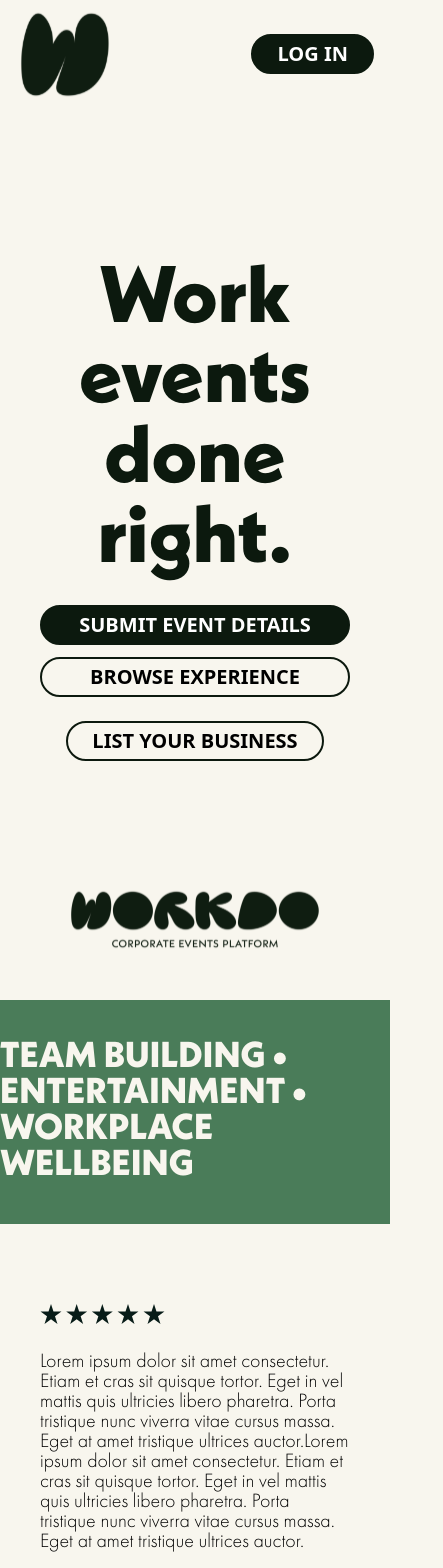
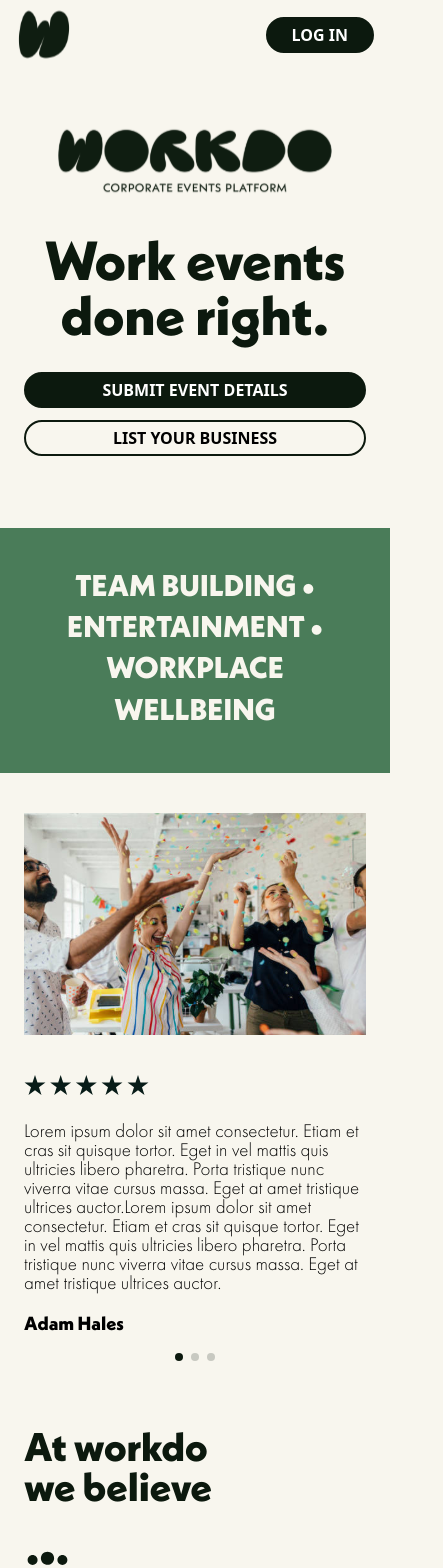
Before and after one commit to Jadoon9/workdo, a React (Vite) app: page / in a window 390 px wide. Shown: the top 1568 px of the page, 443 px wide, since content can reach past the window. Built offline with nearby package versions, Linux system fonts and the light colour scheme.

Commit message:
fixed ui responsiveness issues

```diff
--- a/src/components/common/Button.jsx
+++ b/src/components/common/Button.jsx
@@ -13,9 +13,7 @@ const Button = ({
       onClick={onClick}
       className={`px-6 py-2 border-2 ${
         borderWhite ? "border-secondary-200" : "border-primary-200"
-      } uppercase ${bgColor} ${width} hover:opacity-85 font-bold ${
-        !smallText ? "body-regular" : "body-small"
-      } hover:scale-105 ${textColor} rounded-[45px]`}
+      } uppercase ${bgColor} ${width} hover:opacity-85 font-bold body-medium lg:body-18 hover:scale-105 ${textColor} rounded-[45px]`}
     >
       <>{text}</>
     </button>
--- a/src/components/common/Input.jsx
+++ b/src/components/common/Input.jsx
@@ -27,7 +27,7 @@ const Input = ({
         type={type}
         placeholder={placeholder}
         onChange={handleInputChange}
-        className={`w-full px-12 py-3 ${
+        className={`w-full px-6 lg:px-12 py-3 ${
           borderWhite ? "bg-white " : "bg-secondary-200"
         } border-2 rounded-[60px] outline-none border-primary-200 hover:opacity-85`}
         style={{ "::placeholder": { color: "#0C190E" } }}
--- a/src/index.css
+++ b/src/index.css
@@ -17,6 +17,7 @@
     url("./assets/Neue-Kabel/NeueKabel-Bold.otf") format("opentype"),
     url("./assets/Neue-Kabel/NeueKabel-Light.otf") format("opentype");
 }
+
 .fontBold {
   font-family: "futura";
 }
@@ -88,14 +89,13 @@ a {
 }
 
 .paddingX {
-  padding-inline: 40px;
+  padding-inline: 60px;
 }
-.swiper-pagination {
-  position: absolute;
-  top: 0px;
-  width: 100%;
-  text-align: center;
+
+.paddingXS {
+  padding-inline: 24px;
 }
+
 .swiper {
   width: 100%;
   height: 100%;
@@ -144,8 +144,9 @@ a {
   .h2 {
     @apply text-[60px] leading-none;
   }
-  .h2-57 {
-    @apply text-[57px] leading-none;
+
+  .h2-55 {
+    @apply text-[55px] leading-none;
   }
 
   .h3 {
@@ -155,9 +156,11 @@ a {
   .h4 {
     @apply text-[36px]  leading-none;
   }
+
   .h5 {
     @apply text-[34px]  leading-none;
   }
+
   .h6 {
     @apply text-[30px] leading-none;
   }
@@ -172,8 +175,12 @@ a {
     @apply text-[24px] leading-none;
   }
 
+  .body-regular1 {
+    @apply text-[21px] leading-none;
+  }
+
   .body-regular {
-    @apply text-[20px] leading-none;
+    @apply text-[19px] leading-none;
   }
 
   .body-18 {
@@ -192,31 +199,7 @@ a {
     @apply text-[12px] font-normal leading-none;
   }
 
-  .small-medium {
-    @apply text-[12px] font-medium leading-none;
-  }
-
-  .small-semibold {
-    @apply text-[12px] font-semibold leading-none;
-  }
-
-  .subtle-medium {
-    @apply text-[10px] font-medium leading-none !important;
-  }
-
   .subtle-regular {
     @apply text-[10px] font-normal leading-none;
   }
-
-  .invert-colors {
-    @apply invert dark:invert-0;
-  }
-
-  .shadow-light100_dark100 {
-    @apply shadow-light-100 dark:shadow-dark-100;
-  }
-
-  .shadow-light100_darknone {
-    @apply shadow-light-100 dark:shadow-none;
-  }
 }
--- a/src/pages/HomePage.jsx
+++ b/src/pages/HomePage.jsx
@@ -29,9 +29,9 @@ const HomePage = () => {
 
   return (
     <div className="mb-8">
-      <section className="paddingX grid grid-cols-1 lg:grid-cols-2 my-10 items-center">
-        <div className="gap-y-2 my-28 text-center lg:text-left">
-          <h1 className="h1-bold font-[800] text-primary-200">
+      <section className="paddingXS lg:paddingX grid grid-cols-1 lg:grid-cols-2 my:4 lg:my-10 items-center">
+        <div className="gap-y-2 my-8  lg:my-28 text-center lg:text-left">
+          <h1 className=" h2-55 md:h2 lg:h1-bold font-[800] text-primary-200">
             Work events <br /> done right.
           </h1>
           <div className="flex flex-col lg:flex-row gap-3 my-6 ">
@@ -42,16 +42,18 @@ const HomePage = () => {
               paddingX="6"
               paddingY="2"
               onClick={() => navigate("/submit-event")}
+              smallText
             />
             <Button
-              text="BROWSE EXPERIENCE"
+              text="LIST YOUR BUSINESS"
               textColor="primary-200"
               paddingX="6"
               paddingY="2"
-              onClick={() => navigate("/browse-events")}
+              smallText
+              // onClick={() => navigate("/browse-events")}
             />
           </div>
-          <div className="w-full lg:w-5/6">
+          {/* <div className="w-full lg:w-5/6">
             <Button
               text="LIST YOUR BUSINESS"
               textColor="primary-200"
@@ -59,20 +61,21 @@ const HomePage = () => {
               paddingX="6"
               paddingY="2"
             />
+          </div> */}
         </div>
-        </div>
-        <div className="flex-center">
-          <img src={hero} className="" alt="hero" />
+        <div className="flex-center order-first lg:order-none lg:flex-none">
+          <img src={hero} className="w-auto object-contain" alt="hero" />
         </div>
       </section>
-      <div className="bg-primary-100 py-10 flex-center">
-        <h2 className="uppercase h4 text-[#F8F6EE]">
+
+      <div className="bg-primary-100 my-4 lg:my-0 py-10 flex-center">
+        <h2 className="paddingXS lg:paddingX uppercase h6 !leading-snug lg:h4 text-center  text-[#F8F6EE]">
           TEAM BUILDING • ENTERTAINMENT • WORKPLACE WELLBEING
         </h2>
       </div>
 
-      <section className="paddingX grid grid-cols-1 lg:grid-cols-2 gap-4 my-14">
-        <div className="relative">
+      <section className="paddingXS lg:paddingX  grid grid-cols-1 md:grid-cols-2 gap-4 my-10 lg:my-14">
+        <div className="relative order-last md:order-first">
           <Swiper
             pagination={{
               clickable: true,
@@ -83,30 +86,34 @@ const HomePage = () => {
           >
             {[...Array(3)].map((item, index) => (
               <SwiperSlide key={index}>
+                <div className="mb-10 ">
+                  <img src={ratings} alt="ratings" className="w-auto my-6" />
                   <div>
-                  <img src={ratings} alt="ratings" className="my-6" />
-                  <p className="body-regular ">
+                    <p className="body-regular lg:body-regular1 ">
                       Lorem ipsum dolor sit amet consectetur. Etiam et cras sit
                       quisque tortor. Eget in vel mattis quis ultricies libero
                       pharetra. Porta tristique nunc viverra vitae cursus massa.
-                    Eget at amet tristique ultrices auctor.Lorem ipsum dolor sit
-                    amet consectetur. Etiam et cras sit quisque tortor. Eget in
-                    vel mattis quis ultricies libero pharetra. Porta tristique
-                    nunc viverra vitae cursus massa. Eget at amet tristique
-                    ultrices auctor.
+                      Eget at amet tristique ultrices auctor.Lorem ipsum dolor
+                      sit amet consectetur. Etiam et cras sit quisque tortor.
+                      Eget in vel mattis quis ultricies libero pharetra. Porta
+                      tristique nunc viverra vitae cursus massa. Eget at amet
+                      tristique ultrices auctor.
                     </p>
-                  <h5 className="mt-6 text-primary h7">Adam Hales</h5>
+                    <h5 className="mt-6 text-primary  body-regular lg:body-regular1  ">
+                      Adam Hales
+                    </h5>
+                  </div>
                 </div>
               </SwiperSlide>
             ))}
           </Swiper>
         </div>
-        <div className="flex-end">
-          <img src={workplace} alt="workplace" />
+        <div className="flex-center md:flex-end">
+          <img src={workplace} alt="workplace" className="w-auto" />
         </div>
       </section>
 
-      <div className="paddingX w-full lg:w-1/2 my-2">
+      {/* <div className="paddingX w-full lg:w-1/2 my-2">
         <h2 className="h2 text-primary-200">
           Ideas to <br /> get started
         </h2>
@@ -116,8 +123,8 @@ const HomePage = () => {
           tristique nunc viverra vitae cursus massa. Eget at amet tristique
           ultrices auctor.
         </p>
-      </div>
-      <section className="paddingX grid grid-cols-1 lg:grid-cols-3 gap-8 my-14">
+      </div> */}
+      {/* <section className="paddingX grid grid-cols-1 lg:grid-cols-3 gap-8 my-14">
         {[...Array(3)].map((item, index) => (
           <div key={index}>
             <img src={about} alt="" className="rounded-[16px] w-full" />
@@ -146,41 +153,45 @@ const HomePage = () => {
             </div>
           </div>
         ))}
-      </section>
+      </section> */}
 
-      <div className="paddingX w-full lg:w-1/2 my-12">
-        <h2 className="h2 text-primary-200 neue800 ">
+      <div className="paddingXS lg:paddingX   w-full lg:w-1/2 mt-14 lg:mt-0 lg:my-12">
+        <h2 className="h3 md:h2 text-primary-200 neue800 ">
           At workdo <br /> we believe
         </h2>
       </div>
-      <section className="paddingX grid grid-cols-1 lg:grid-cols-3 gap-8 my-14">
-        {[...Array(3)].map((item, index) => (
+      <section className="paddingXS lg:paddingX  grid grid-cols-1 lg:grid-cols-3 gap-8 my-10 lg:my-14">
+        {["Team Experience", "Entertainment", "Workplace Wellbeing"].map(
+          (item, index) => (
             <div key={index}>
-            <img src={users2} alt="" />
-            <h2 className="h5 uppercase my-6 neue700  text-primary-50">
-              Team Experiences
+              <div className="">
+                <img src={users2} alt="" className="" />
+                <h2 className="h8 lg:h5  uppercase my-6 neue700  text-primary-50">
+                  {item}
                 </h2>
-            <p className="body-regular">
+              </div>
+              <p className="body-regular lg:body-regular1 ">
                 Vitae congue eu consequat ac felis placerat vestibulum lectus
-              mauris ultrices. Cursus sit amet dictum sit amet justo donec enim
-              diam porttitor lacus luctus accumsan tortor posuere.
+                mauris ultrices. Cursus sit amet dictum sit amet justo donec
+                enim diam porttitor lacus luctus accumsan tortor posuere.
               </p>
             </div>
-        ))}
+          )
+        )}
       </section>
 
-      <section className="paddingX w-full my-10">
-        <h2 className="h2 text-primary-200">
+      <section className="paddingXS lg:paddingX mt-14 lg:mt-0   w-full my-10">
+        <h2 className="h3 md:h2 text-primary-200">
           Why collab
           <br /> with Us
         </h2>
       </section>
 
       <section className="grid grid-cols-1 lg:grid-cols-12 gap-x-10">
-        <div className="col-span-1 lg:col-span-7 bg-primary-100 paddingX py-12 lg:h-[600px]">
+        <div className="col-span-1 lg:col-span-7 bg-primary-100 paddingXS lg:paddingX py-12 lg:h-[600px]">
           {[...Array(3)].map((item, index) => (
             <div
-              className="flex flex-col lg:flex-row gap-8 lg:space-y-10 lg:items-center"
+              className="flex my-8 lg:my-0 gap-8 lg:space-y-10 lg:items-center"
               key={index}
             >
               <img
@@ -188,7 +199,7 @@ const HomePage = () => {
                 alt="star"
                 className="w-12 h-12 lg:w-auto lg:h-auto"
               />
-              <p className="body-regular text-secondary-200">
+              <p className="body-regular lg:body-regular1 text-secondary-200">
                 Lorem ipsum dolor sit amet consectetur. Etiam et cras sit
                 quisque tortor. Eget in vel mattis quis ultricies libero
                 pharetra. Porta tristique nunc viverra vitae cursus massa. Eget
@@ -199,39 +210,39 @@ const HomePage = () => {
           <div className="ml-0 lg:ml-16 mt-16">
             <Button
               text="List your business"
-              width="full"
+              width="w-full"
               textColor="text-white"
               borderWhite
             />
           </div>
         </div>
-        <div className="col-span-1 lg:col-span-5 pr-10 lg:h-[600px]">
+        <div className="col-span-1 lg:col-span-5 lg:pr-10 lg:h-[600px]">
           <img
             src={foodImage}
             alt="foodImage"
-            className="w-full h-full object-cover"
+            className="w-full lg:w-auto h-full object-cover lg:object-cover"
           />
         </div>
       </section>
 
-      <section className="flex flex-col lg:flex-row justify-between items-center paddingX lg:space-x-32 w-full my-16">
-        <div className="my-10 w-full lg:w-auto lg:text-left text-center text-primary-200">
-          <h2 className="h2-57 text-primary-200 ">
+      <section className="flex paddingXS lg:paddingX flex-col lg:flex-row justify-between items-center  w-full my-16">
+        <div className="my-10 w-full lg:w-1/3  text-left  text-primary-200">
+          <h2 className="h3 md:h2 text-primary-200 ">
             Sign up to our
             <br /> <span className="">newsletter</span> <br />
             for inspiration
           </h2>
         </div>
 
-        <div className="w-full ">
-          <div className="flex flex-col gap-8 ">
+        <div className="w-full lg:w-1/2 flex-1 ">
+          <div className="flex w-full flex-col gap-8 ">
             <Input
               type="text"
               placeholder="Enter Your Email"
               handleInputChange={() => console.log("hhghgh")}
               renderButton
             />
-            <p className="body-medium mx-auto capitalize text-primary-100 font-light">
+            <p className="body-medium lg:body-18 mx-auto capitalize text-primary-100 font-light">
               Your email is safe with us, we dont spam.
             </p>
           </div>
@@ -239,33 +250,37 @@ const HomePage = () => {
       </section>
 
       <section className="bg-primary-100">
-        <div className="paddingX flex flex-col lg:flex-row  ">
-          <h2 className="h2 text-secondary-200 text-center lg:text-start py-8 w-full lg:w-1/2">
+        <div className=" paddingXS lg:paddingX  flex flex-col lg:flex-row  ">
+          <h2 className="h3 md:h2 text-secondary-200 text-start py-8 w-full lg:w-1/2">
             Follow US On <br />
             social media
           </h2>
-          <div className="flex items-center justify-center flex-row w-full ">
+          <div className="flex items-center justify-start flex-1 flex-row w-full ">
             <img
               src={InstaIcon}
               alt="InstaIcon"
-              className="mr-2 lg:mr-4 mb-2 lg:mb-0"
+              className="mr-2 w-12 lg:w-16 lg:mr-4 mb-2 lg:mb-0"
             />
             <img
               src={facebook}
               alt="facebook"
-              className="mr-2 lg:mr-4 mb-2 lg:mb-0"
+              className="mr-2 w-10 lg:w-12 lg:mr-4 mb-2 lg:mb-0"
             />
-            <img src={linkedIn} alt="linkedIn" />
+            <img
+              src={linkedIn}
+              alt="linkedIn"
+              className="mr-2 w-12 lg:w-16 lg:mr-4 mb-2 lg:mb-0"
+            />
           </div>
         </div>
       </section>
 
-      <section className="paddingX lg:p-8 my-12">
-        <h2 className="text-primary-200 h2 uppercase pt-10 pb-2">
+      <section className="paddingXS lg:paddingX  lg:p-8 my-12">
+        <h2 className="text-primary-200 h3 md:h2 uppercase pt-10 pb-2">
           Frequently asked <br />
           questions
         </h2>
-        <p className="w-full lg:w-1/2 text-start">
+        <p className="w-full body-regular md:body-regular1 lg:w-1/2 text-start">
           Lorem ipsum dolor sit amet consectetur. Etiam et cras sit quisque
           tortor. Eget in vel mattis quis ultricies libero pharetra. Porta
           tristique nunc viverra vitae cursus massa. Eget at amet tristique
@@ -279,10 +294,10 @@ const HomePage = () => {
               key={index}
             >
               <img src={faq} alt="" className="my-4" />
-              <h5 className="body-regular font-extrabold text-primary-50">
+              <h5 className="body-regular lg:body-regular1 font-extrabold text-primary-50">
                 Enim diam porttitor lacus luctus accumsan dsa tortor posuere.
               </h5>
-              <p className="text-gray-50 my-2 text-[18px]">
+              <p className="text-gray-50 body-medium lg:body-regular my-2 text-[18px]">
                 Vitae congue eu consequat ac felis placerat vestibulum lectus
                 mauris ultrices. Cursus sit amet dictum sit amet justo donec
                 enim diam porttitor lacus luctus accumsan tortor posuere.
@@ -291,7 +306,7 @@ const HomePage = () => {
           ))}
         </div>
       </section>
-
+      {/*
       <section className="my-10 paddingX w-full">
         <h2 className=" text-primary-200 h2 uppercase  pt-10 pb-2">Minutes</h2>
         <p className="body-regular text-primary-50 w-[60%]">
@@ -323,7 +338,7 @@ const HomePage = () => {
             textColor="text-primary-200 fontBold"
           />
         </div>
-      </section>
+      </section> */}
     </div>
   );
 };
```
Also changed, not shown: src/components/common/Footer.jsx (+17 -15 lines), src/components/common/Navbar.jsx (+16 -16 lines), src/pages/SubmitEvent.jsx (+15 -15 lines). Lines whose indentation alone changed are shown as unchanged.
